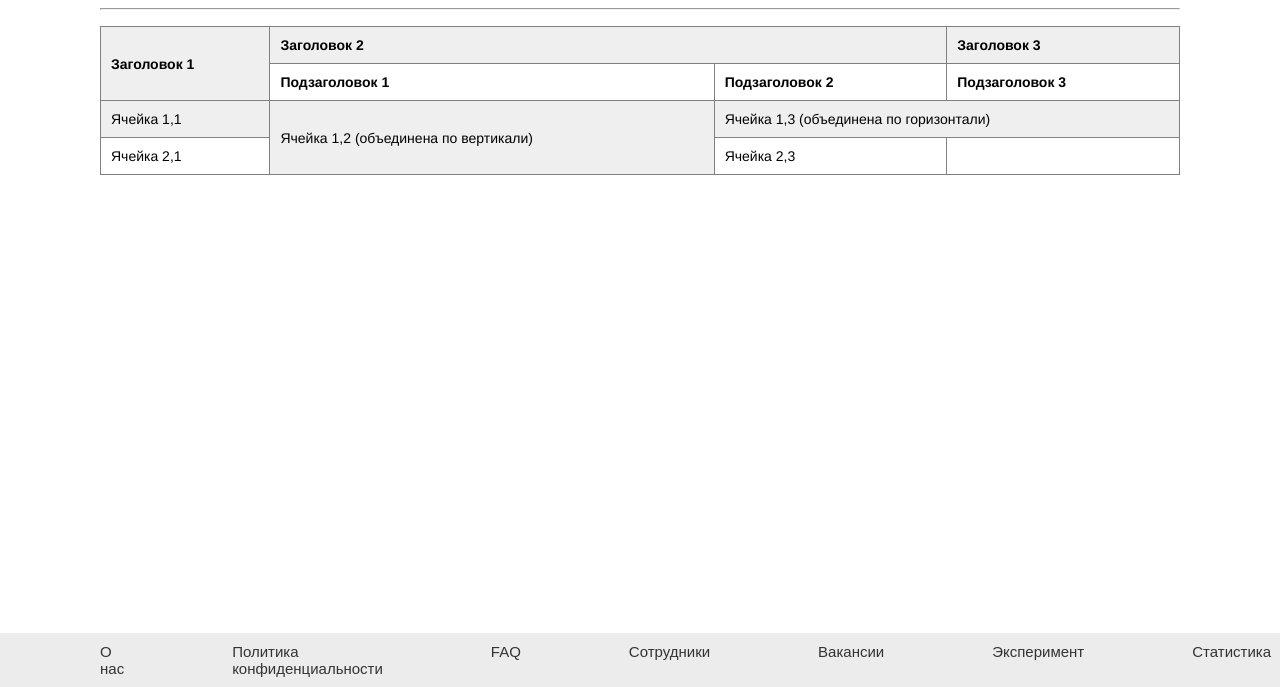
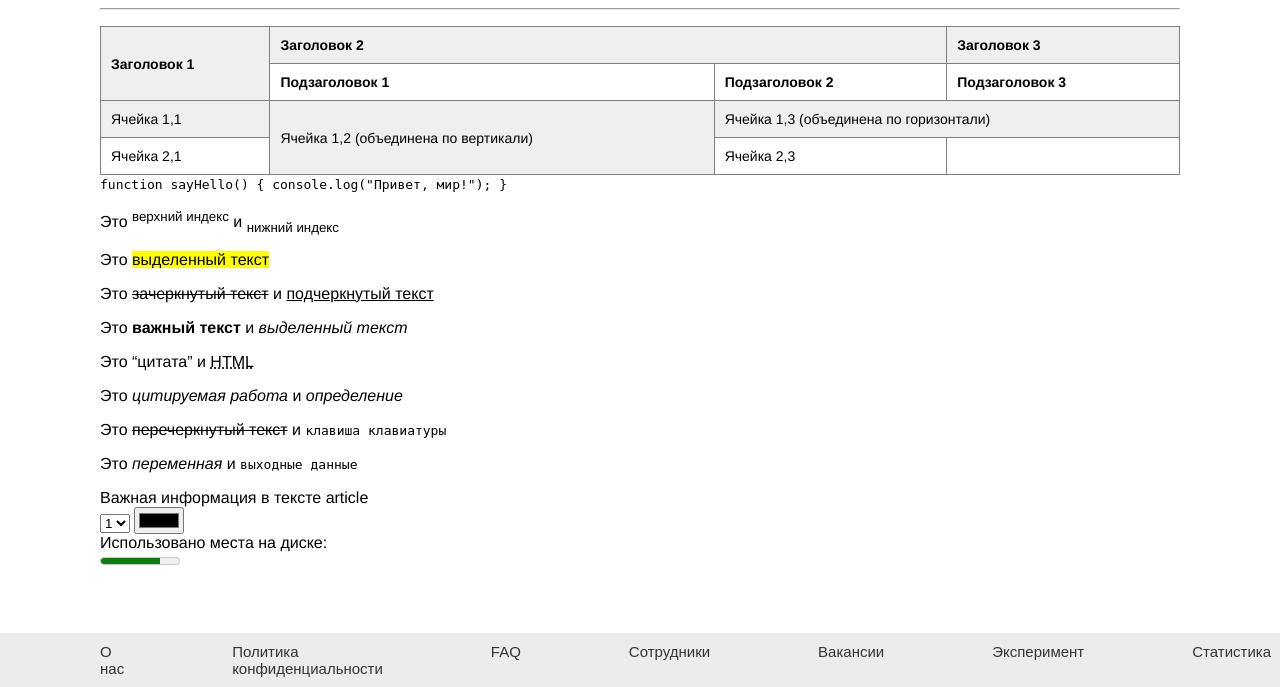
Before and after one commit to SergeyBrykulskii/MDTweb, a Django app: page /experimental_page/ in a window 1280 px wide. Shown: the part 113-800 px from the top of the page. Run offline with Django 4.2, Linux system fonts and the light colour scheme; data that the repository does not hold is empty.

Commit message:
Добавил тегов на страницу эксперементов

```diff
--- a/FitnessClub/fitnessclub_core/templates/fitnessclub_core/experimental_page.html
+++ b/FitnessClub/fitnessclub_core/templates/fitnessclub_core/experimental_page.html
@@ -38,4 +38,38 @@ Html эксперименты
     </table>
 </section>
 
+<section>
+    <code>
+        function sayHello() {
+            console.log("Привет, мир!");
+        }
+    </code>
+</section>
+
+<section>
+    <p>Это <sup>верхний индекс</sup> и <sub>нижний индекс</sub></p>
+    <p>Это <mark>выделенный текст</mark></p>
+    <p>Это <del>зачеркнутый текст</del> и <ins>подчеркнутый текст</ins></p>
+    <p>Это <strong>важный текст</strong> и <em>выделенный текст</em></p>
+    <p>Это <q>цитата</q> и <abbr title="HyperText Markup Language">HTML</abbr></p>
+    <p>Это <cite>цитируемая работа</cite> и <dfn>определение</dfn></p>
+    <p>Это <s>перечеркнутый текст</s> и <kbd>клавиша клавиатуры</kbd></p>
+    <p>Это <var>переменная</var> и <samp>выходные данные</samp></p>
+    <article>
+        Важная информация в тексте article
+    </article>
+</section>
+<section>
+    <select id="mySelect">
+        <option value="1">1</option>
+        <option value="2">2</option>
+        <option value="3">3</option>
+        <option value="4">4</option>
+    </select>
+    <input type="color">
+    <br>
+    <label for="diskSpace">Использовано места на диске:</label>
+    <br>
+    <meter id="diskSpace" value="75" min="0" max="100">75%</meter>
+</section>
 {% endblock %}
```
